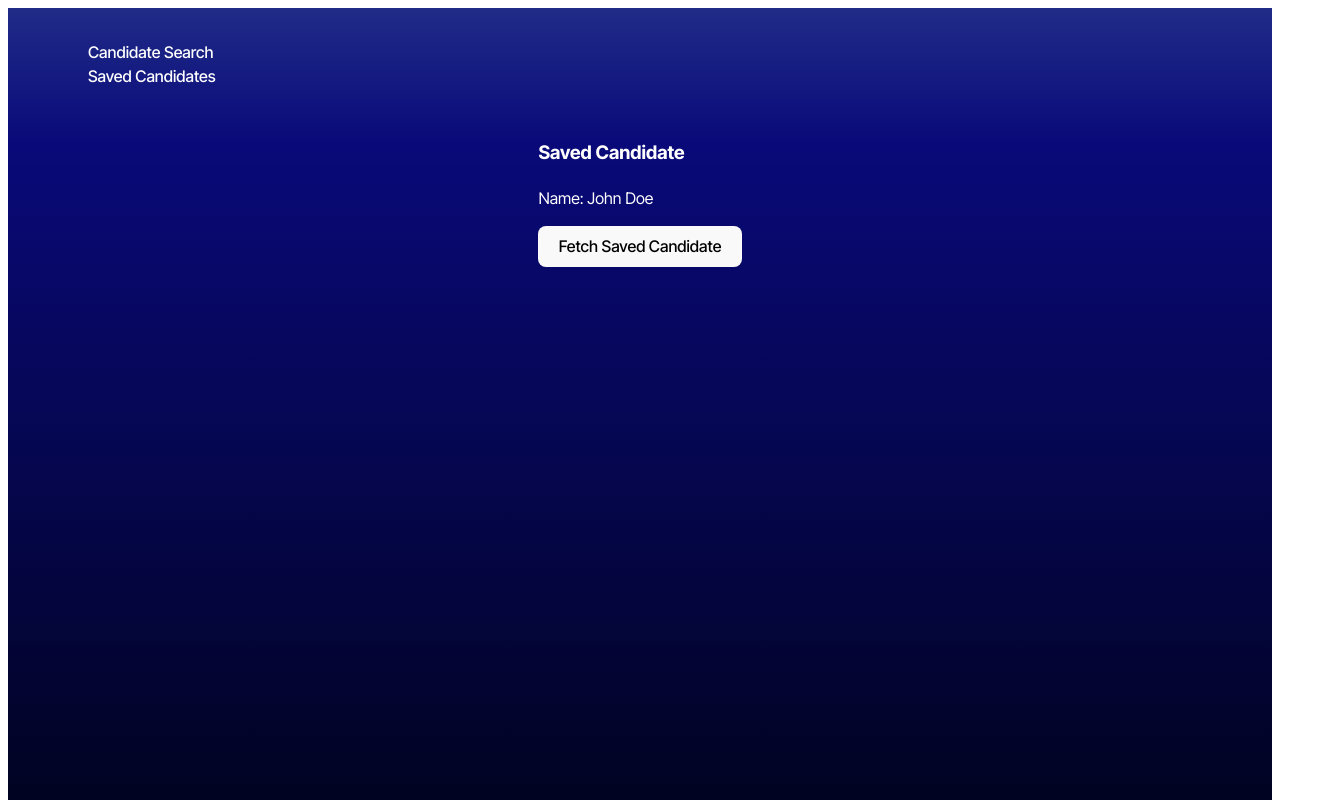
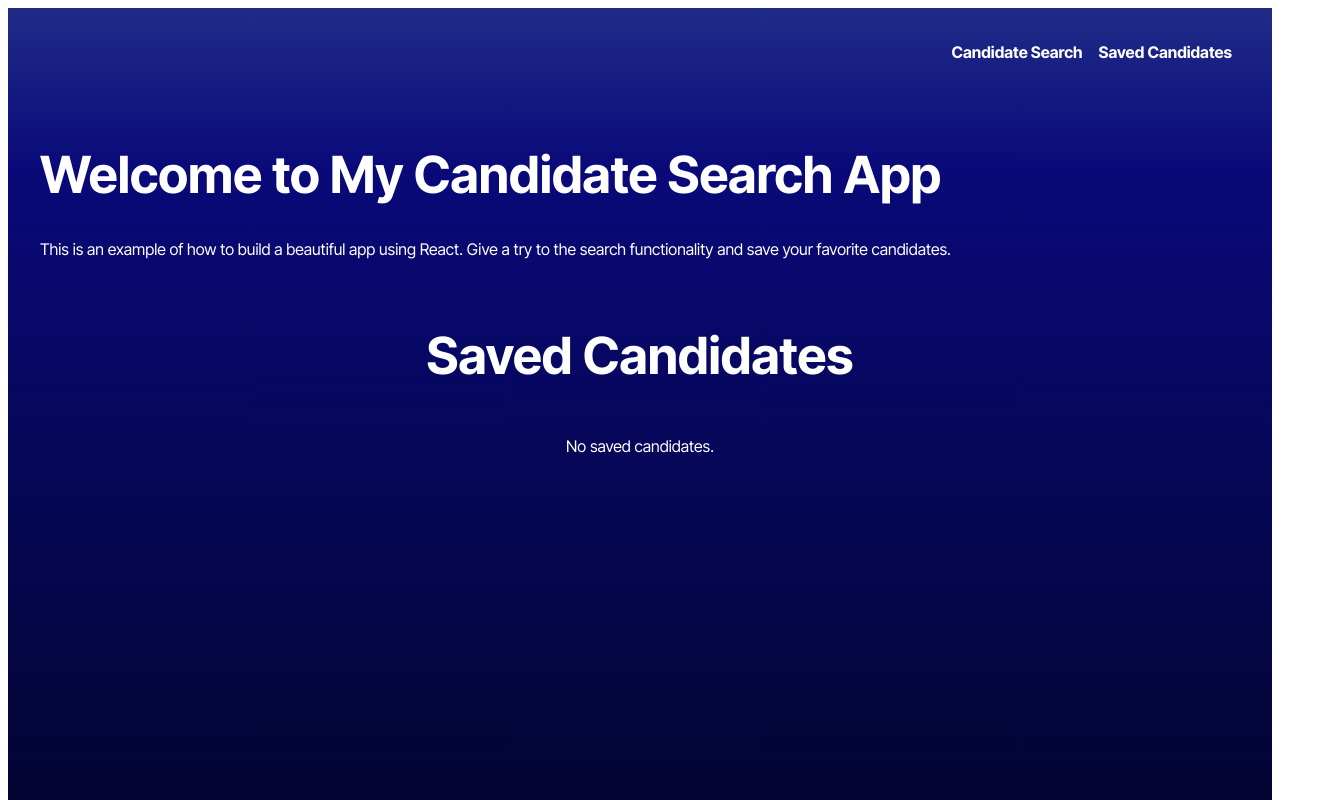
Before and after one commit to jcbrooks88/my-candidate-search-app, a React (Vite) app: page /SavedCandidates in a window 1280 px wide. Shown: the top 800 px of the page, 1336 px wide, since content can reach past the window. Built offline with nearby package versions, Linux system fonts and the light colour scheme.

Commit message:
functionality updates to Saved Candidates link

```diff
--- a/package.json
+++ b/package.json
@@ -24,9 +24,12 @@
     "@typescript-eslint/eslint-plugin": "^7.2.0",
     "@typescript-eslint/parser": "^7.2.0",
     "@vitejs/plugin-react": "^4.2.1",
+    "autoprefixer": "^10.4.20",
     "eslint": "^8.57.0",
     "eslint-plugin-react-hooks": "^4.6.0",
     "eslint-plugin-react-refresh": "^0.4.6",
+    "postcss": "^8.5.1",
+    "tailwindcss": "^4.0.0",
     "typescript": "^5.7.3",
     "vite": "^5.2.0"
   }
--- a/src/App.tsx
+++ b/src/App.tsx
@@ -1,14 +1,21 @@
+import Nav from './components/Nav';
 import { Outlet } from 'react-router-dom';
-import Nav from './components/Nav';
 
 function App() {
   return (
     <>
       <Nav />
+      <div className="app-header">
+        <h1>Welcome to My Candidate Search App</h1>
+        <p>
+          This is an example of how to build a beautiful app using React.
+          Give a try to the search functionality and save your favorite candidates.
+        </p>
+      </div>
+
       <main className="app-main">
-        <Outlet />
+        <Outlet /> {/* This renders the nested routes */}
       </main>
-
     </>
   );
 }
--- a/src/components/Nav.tsx
+++ b/src/components/Nav.tsx
@@ -11,7 +11,7 @@
   const Nav = () => {
     return (
       <nav aria-label="Main navigation" className="nav">
-        <ul>
+        <ul className="nav-list">
           <li className="nav-item">
             <Link to="/" className="nav-link">
               Candidate Search
--- a/src/index.css
+++ b/src/index.css
@@ -1,4 +1,5 @@
 @import url('https://fonts.googleapis.com/css2?family=Inter+Tight:ital,wght@0,100..900;1,100..900&display=swap');
+
 
 :root {
   font-family: 'Inter Tight', system-ui, Avenir, Helvetica, Arial, sans-serif;
@@ -23,7 +24,7 @@ a:hover {
 }
 
 body {
-  background-color: #202c88; /* Fallback for gradient */
+  background-color: #09011f; /* Fallback for gradient */
   background: linear-gradient(
     180deg,
     rgb(32, 44, 136) 0%,
@@ -35,6 +36,13 @@ body {
 h1 {
   font-size: 3.2em;
   line-height: 1.1;
+  color: #fff;
+}
+
+p {
+  font-size: 1em;
+  line-height: 1.5;
+  color: #fff;
 }
 
 button {
@@ -90,18 +98,26 @@ tbody tr:nth-child(odd) {
 
 .nav {
   display: flex;
-  justify-content: flex-start;
+  justify-content: flex-end;
   padding: 1em 2em;
+  background-color: rgb(32, 44, 136) 0%;
+}
+
+.nav-list {
+  display: flex;
+  list-style: none;
 }
 
 .nav-item {
   padding: 0 0.5rem;
   list-style: none;
+
 }
 
 .nav-link {
   color: #fff;
   text-decoration: none;
+  font-weight: bold;
 }
 
 .active {
@@ -112,3 +128,59 @@ tbody tr:nth-child(odd) {
   width: 80vw;
   table-layout: fixed;
 }
+
+.app-header {
+
+  justify-content: space-between;
+  align-items: center;
+  width: 100%;
+  padding: 1em 2em;
+  background-color: rgb(32, 44, 136) 0%;
+}
+
+.save-btn {
+  background-color: #4CAF50;
+  color: white;
+}
+
+.skip-btn {
+  background-color: #ff0000;
+  color: white;
+}
+
+.avatar {
+  width: 100px;
+  height: 100px;
+  border-radius: 50%;
+  margin-bottom: 10px;
+}
+
+.saved-candidates-list {
+  display: flex;
+  flex-wrap: wrap;
+  gap: 20px;
+  justify-content: center;
+}
+
+.card {
+  background-color: black;
+  color: white;
+  padding: 20px;
+  border-radius: 12px;
+  text-align: center;
+  max-width: 300px;
+  box-shadow: 0px 4px 10px rgba(255, 255, 255, 0.2);
+}
+
+.remove-btn {
+  background-color: red;
+  color: white;
+  border: none;
+  padding: 10px;
+  cursor: pointer;
+  margin-top: 10px;
+}
+
+.remove-btn:hover {
+  background-color: darkred;
+}
--- a/src/interfaces/Candidate.interface.tsx
+++ b/src/interfaces/Candidate.interface.tsx
@@ -4,7 +4,7 @@ import Location from './Location.interface';
 // Updated interface to match the structure of the API response
 
 interface Candidate {
-  id: number;
+  id: string;
   name: Name; // Name is now an object with title, first, and last
   username: string;
   location: Location; // Location is now an object with city, state, and country
--- a/src/pages/CandidateSearch.tsx
+++ b/src/pages/CandidateSearch.tsx
@@ -1,13 +1,12 @@
 import { useState, useEffect } from 'react';
 import { searchGithub } from '../api/API'; // Fetch candidates
 import Candidate from '../interfaces/Candidate.interface';
-import SavedCandidates from './SavedCandidates';
-
 
 const CandidateSearch = () => {
   const [candidate, setCandidate] = useState<Candidate | null>(null);
   const [isLoading, setIsLoading] = useState(false);
   const [error, setError] = useState<string | null>(null);
+  const [saved, setSaved] = useState<boolean>(false);
 
   useEffect(() => {
     fetchCandidate();
@@ -17,76 +16,67 @@ const CandidateSearch = () => {
   const fetchCandidate = async () => {
     setIsLoading(true);
     setError(null);
+    setSaved(false); // Reset save state when new candidate is fetched
 
     try {
       const data = await searchGithub();
-      setCandidate(data[0]); // Assume data is an array, pick the first
+      console.log('Fetched Data:', data); // Debugging log
+      if (!data.length) throw new Error('No candidates found');
+      setCandidate(data[0]);
     } catch (err) {
-      setError('Failed to fetch candidate data. Please try again.');
+      console.error('Error fetching candidate:', err);
+      setError('Failed to fetch candidate. Please try again.');
     } finally {
       setIsLoading(false);
     }
   };
 
-  // Skip the current candidate and fetch a new one
-  const handleSkipCandidate = () => {
-    fetchCandidate();
-  };
+  // Save candidate to local storage
+  const handleSaveCandidate = () => {
+    if (!candidate) return;
 
-  // Refresh candidates list
-  const handleRefreshCandidates = () => {
-    setCandidate(null); // Reset the current candidate
-    fetchCandidate(); // Fetch a new one
+    try {
+      const storedCandidates: Candidate[] = JSON.parse(localStorage.getItem('savedCandidates') || '[]');
+      storedCandidates.push(candidate);
+      localStorage.setItem('savedCandidates', JSON.stringify(storedCandidates));
+      setSaved(true); // Set saved state to true when candidate is saved
+    } catch (error) {
+      console.error('Error saving candidate:', error);
+      setError('Failed to save candidate. Please try again.');
+    }
   };
 
   return (
     <div className="container">
-      <h1>Candidate Search</h1>
+      <h2>Candidate Search</h2>
       {isLoading && <p>Loading candidate data...</p>}
       {error && <p className="error">{error}</p>}
       {candidate ? (
         <div className="card">
-          <h2>
-            {candidate.name?.title} {candidate.name?.first} {candidate.name?.last}
-          </h2>
-          <p>Username: {candidate.username || 'Not available'}</p>
-          <p>
-            Location:{' '}
-            {candidate.location
-              ? `${candidate.location.city}, ${candidate.location.state}`
-              : 'Not available'}
-          </p>
-          <p>Email: {candidate.email || 'Not available'}</p>
+          <h3>
+            {candidate.name.title} {candidate.name.first} {candidate.name.last}
+          </h3>
+          <p><strong>Username:</strong> {candidate.username}</p>
+          <p><strong>Location:</strong> {candidate.location.city}, {candidate.location.state}, {candidate.location.country}</p>
+          <p><strong>Email:</strong> {candidate.email}</p>
+          <p><strong>Skills:</strong> {candidate.skills ? candidate.skills.join(', ') : 'No skills listed'}</p>
+
           <div className="actions">
-            <SavedCandidates candidate={candidate} fetchCandidate={fetchCandidate} />
-            <button onClick={handleSkipCandidate} className="button">
-              Skip Candidate
+            <button
+              onClick={handleSaveCandidate}
+              className="button save-btn"
+              disabled={saved}
+            >
+              {saved ? 'Candidate Saved' : '⭐ Save Candidate'}
             </button>
+            <button onClick={fetchCandidate} className="button skip-btn">⏭ Skip Candidate</button>
           </div>
         </div>
       ) : (
         <p>No more candidates available for review.</p>
-      )}
-
-      {!candidate && !isLoading && !error && (
-        <div>
-          <p>No more candidates available for review. Try refreshing the page.</p>
-          <button onClick={handleRefreshCandidates} className="button">
-            Refresh Candidates
-          </button>
-        </div>
       )}
     </div>
   );
 };
 
 export default CandidateSearch;
-
-
-
-
-
-//const CandidateSearch = () => {
-//return <h1>CandidateSearch</h1>;
-//};
-//export default CandidateSearch;
--- a/src/pages/SavedCandidates.tsx
+++ b/src/pages/SavedCandidates.tsx
@@ -1,26 +1,52 @@
+import { useState, useEffect } from 'react';
 import Candidate from '../interfaces/Candidate.interface';
 
+const SavedCandidates = () => {
+  const [savedCandidates, setSavedCandidates] = useState<Candidate[]>([]);
 
-interface SavedCandidatesProps {
-  candidate: Candidate;
-  fetchCandidate: () => Promise<void>;
-}
+  useEffect(() => {
+    // Retrieve saved candidates from localStorage
+    const storedCandidates = localStorage.getItem('savedCandidates');
+    if (storedCandidates) {
+      try {
+        setSavedCandidates(JSON.parse(storedCandidates) as Candidate[]);
+      } catch (error) {
+        console.error("Error parsing saved candidates:", error);
+      }
+    }
+  }, []);
 
-const SavedCandidates: React.FC<SavedCandidatesProps> = ({ candidate, fetchCandidate }) => {
-  // Example function to trigger fetchCandidate
-  const handleFetchSavedCandidate = () => {
-    fetchCandidate(); // Call the fetchCandidate function
+  const handleRemoveCandidate = (id: string) => {
+    // Filter out the candidate by id
+    const updatedCandidates = savedCandidates.filter(candidate => candidate.id !== id);
+    setSavedCandidates(updatedCandidates);
+    localStorage.setItem('savedCandidates', JSON.stringify(updatedCandidates)); // Update localStorage
   };
 
   return (
-    <div>
-      <h3>Saved Candidate</h3>
-      <p>Name: {candidate.name?.first} {candidate.name?.last}</p>
-      {/* Other details */}
+    <main>
+      <h1>Saved Candidates</h1>
 
-      {/* Button or action to fetch new candidate */}
-      <button onClick={handleFetchSavedCandidate}>Fetch Saved Candidate</button>
-    </div>
+      {savedCandidates.length === 0 ? (
+        <p>No saved candidates.</p>
+      ) : (
+        <div className="saved-candidates-list">
+          {savedCandidates.map((candidate) => (
+            <div key={candidate.id} className="card">
+              <div className="card-info">
+                <h3 className="candidate-name">
+                  {candidate.name.title} {candidate.name.first} {candidate.name.last}
+                </h3>
+                <p><strong>Location:</strong> {candidate.location.city}, {candidate.location.state}, {candidate.location.country}</p>
+                <p><strong>Email:</strong> <a href={`mailto:${candidate.email}`}>{candidate.email}</a></p>
+                <p><strong>Skills:</strong> {Array.isArray(candidate.skills) && candidate.skills.length ? candidate.skills.join(', ') : 'No skills listed'}</p>
+              </div>
+              <button className="remove-btn" onClick={() => handleRemoveCandidate(candidate.id)}>🗑 Remove</button>
+            </div>
+          ))}
+        </div>
+      )}
+    </main>
   );
 };
 
--- a/src/pages/SavedCandidatesWrapper.tsx
+++ /dev/null
@@ -1,32 +0,0 @@
-import React from 'react';
-import SavedCandidates from './SavedCandidates';
-import Candidate from '../interfaces/Candidate.interface';
-
-
-const SavedCandidatesWrapper: React.FC = () => {
-  const candidate: Candidate = {
-    id: 1,
-    name: {
-      title: 'Mr',
-      first: 'John',
-      last: 'Doe',
-    },
-    skills: ['React', 'TypeScript'],
-    username: 'johndoe',
-    location: {
-      city: 'New York',
-      state: 'NY',
-      country: 'USA',
-    },
-    email: 'johndoe@example.com',
-  };
-
-  const fetchCandidate = () => {
-    console.log('Fetching candidates...');
-    // Simulate an async call if needed
-  };
-
-  return <SavedCandidates candidate={candidate} fetchCandidate={fetchCandidate} />;
-};
-
-export default SavedCandidatesWrapper;
```
Also changed, not shown: src/main.tsx (+7 -7 lines), 1 other file (tests, documents, lock files or other folders).
